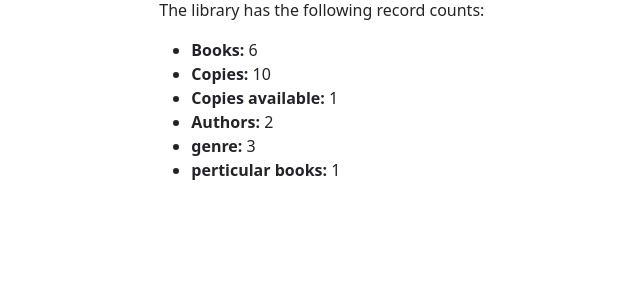
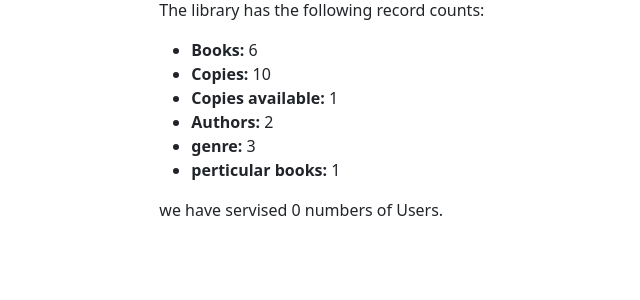
Before and after one commit to Ababilislam/django_local_library, a Django app: page /catalog/ in a window 1280 px wide. Shown: the part 144-444 px from the top of the page, without its empty margins (66-706 px from the left). Run offline with Django 5.2, Linux system fonts and the light colour scheme; data comes from the database, SQL or seed files in the repository; both versions use the stored data as it was after the commit.

Commit message:
used session  to count number of visit to a web site

```diff
--- a/catalog/templates/index.html
+++ b/catalog/templates/index.html
@@ -20,4 +20,8 @@
 
 
   </ul>
+{#    session to see visited number in a page#}
+    <p>
+        we have servised {{ num_visits }} numbers of User{{ num_visits|pluralize }}.
+    </p>
 {% endblock %}
--- a/catalog/views.py
+++ b/catalog/views.py
@@ -19,6 +19,11 @@ def index(request):
     # the all() is implied by default
     num_authors = Author.objects.count()
 
+    # to count number of visitor in a index page
+    num_visits = request.session.get('num_visits',0)
+    request.session['num_visits'] = num_visits+1
+
+    # genra count
     num_genres = Genre.objects.count()
     num_pertcular_books = Book.objects.filter(title='the dream').count()
 
@@ -30,9 +35,13 @@ def index(request):
         'title': title,
         'num_genres': num_genres,
         'num_pertcular_books': num_pertcular_books,
+        'num_visits': num_visits,
     }
+
     # Render the HTML template index.html with the data in the context variable
     return render(request, 'index.html', context=context)
+
+
 
 
 class BookListView(generic.ListView):
```
Also changed, not shown: db.sqlite3.
